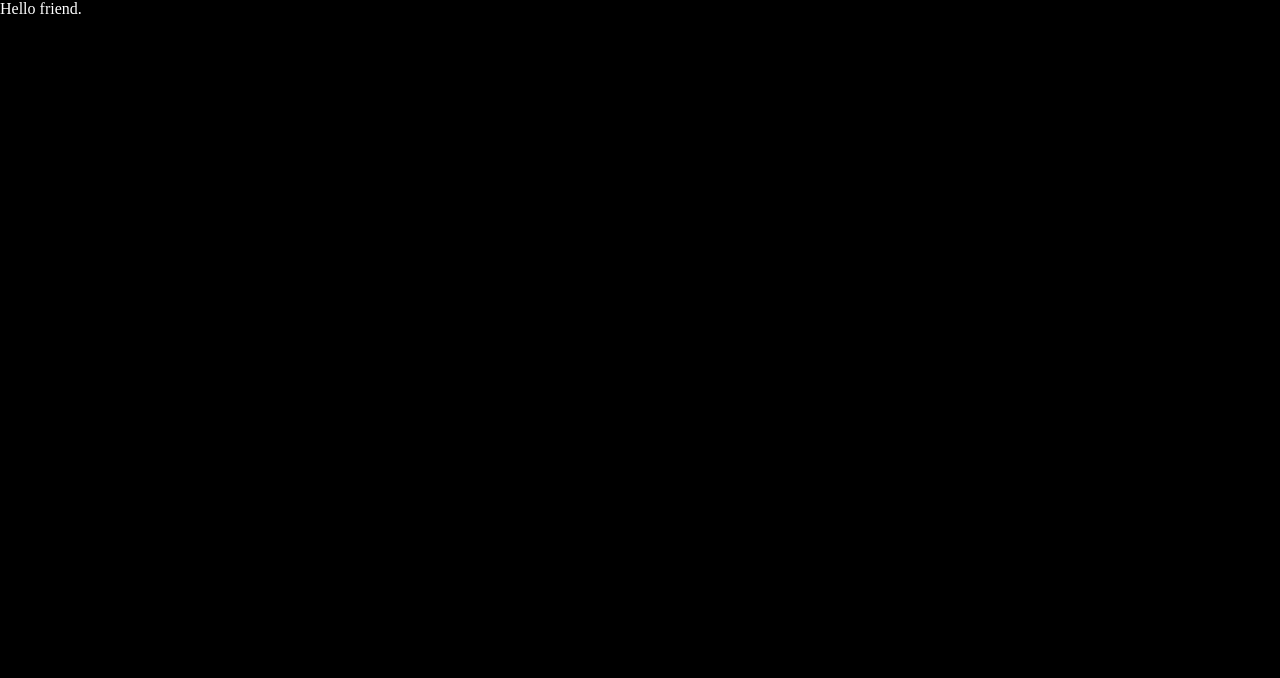
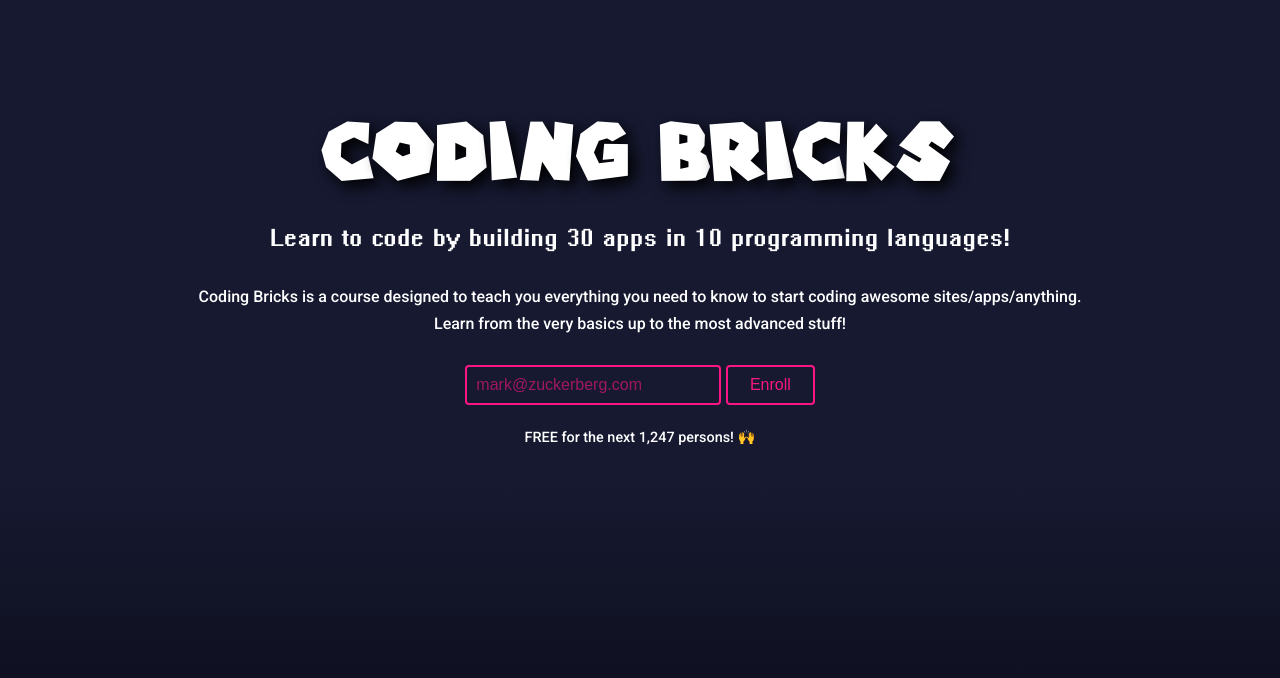
Before and after one commit to bntzio/coding-bricks, a website: page src/index.html in a window 1280 px wide. Drawn offline with nearby package versions, Linux system fonts and the light colour scheme; files that its build step writes are made by us from their sources.

Commit message:
Configure webpack, add animations and finish top section

```diff
--- a/src/index.html
+++ b/src/index.html
@@ -7,8 +7,39 @@
   <title>Coding Bricks - Learn to Code by Building 30 Apps</title>
   <link rel="stylesheet" href="/styles/minireset.css" />
   <link rel="stylesheet" href="/styles/main.css" />
+  <link href="https://fonts.googleapis.com/css?family=Roboto:400,500,700" rel="stylesheet">
 </head>
 <body>
-  <h1>Hello friend.</h1>
+  <div id="main">
+    <div class="top">
+      <h1 class="top__title">
+        <div class="top__title__char">C</div>
+        <div class="top__title__char">O</div>
+        <div class="top__title__char">D</div>
+        <div class="top__title__char">I</div>
+        <div class="top__title__char">N</div>
+        <div class="top__title__char">G</div>
+        <div class="top__title__char">B</div>
+        <div class="top__title__char">R</div>
+        <div class="top__title__char">I</div>
+        <div class="top__title__char">C</div>
+        <div class="top__title__char">K</div>
+        <div class="top__title__char">S</div>
+      </h1>
+      <h2 class="top__subtitle">Learn to code by building 30 apps in 10 programming languages!</h2>
+      <div class="top__notice">
+        <p>Coding Bricks is a course designed to teach you everything you need to know to start coding awesome sites/apps/anything.</p>
+        <p>Learn from the very basics up to the most advanced stuff!</p>
+      </div>
+      <div class="top__form">
+        <form>
+          <input type="email" placeholder="mark@zuckerberg.com" required />
+          <button value="Enroll">Enroll</button>
+        </form>
+        <p class="top__form__notice">FREE for the next 1,247 persons! 🙌</p>
+      </div>
+    </div>
+  </div>
+  <script src="/javascripts/bundle.js"></script>
 </body>
 </html>
--- /dev/null
+++ b/src/javascripts/index.js
@@ -0,0 +1 @@
+require('./modules/animations')
--- a/src/styles/main.scss
+++ b/src/styles/main.scss
@@ -1,2 +1,4 @@
 @import "./scss/_variables.scss";
+@import "./scss/_mq.scss";
 @import "./scss/_base.scss";
+@import "./scss/_top.scss";
--- a/src/styles/scss/_base.scss
+++ b/src/styles/scss/_base.scss
@@ -1,5 +1,28 @@
+@font-face {
+  font-family: 'SuperMario';
+  src: url('../fonts/supermario256.ttf') format('truetype'); /* Safari, Android, iOS */
+  src: url('../fonts/supermario256.woff2') format('woff2'); /* Super Modern Browsers */
+  src: url('../fonts/supermario256.woff') format('woff'); /* Pretty Modern Browsers */
+}
+@font-face {
+  font-family: 'System';
+  src: url('../fonts/vgasys.ttf') format('truetype'); /* Safari, Android, iOS */
+  src: url('../fonts/vgasys.woff2') format('woff2'); /* Super Modern Browsers */
+  src: url('../fonts/vgasys.woff') format('woff'); /* Pretty Modern Browsers */
+}
+
 body {
-  background: $primaryColor;
-  color: $secondaryColor;
   font-size: $fontSize;
+  background-color: $primaryColor;
+  background: linear-gradient(to bottom, $primaryColor 60%, darken($primaryColor, 7%));
+  height: 100vh;
+  color: white;
+  font-family: 'Roboto', sans-serif;
 }
+
+#main {
+  display: grid;
+  text-align: center;
+  grid-template-columns: repeat(12, 1fr);
+  grid-auto-rows: auto;
+}
--- /dev/null
+++ b/src/styles/scss/_mq.scss
@@ -0,0 +1,11 @@
+@mixin tablet {
+  @media (min-width: #{$tablet-width}) {
+    @content;
+  }
+}
+
+@mixin desktop {
+  @media (min-width: #{$desktop-width}) {
+    @content;
+  }
+}
--- /dev/null
+++ b/src/styles/scss/_top.scss
@@ -0,0 +1,161 @@
+.top {
+  display: grid;
+  grid-column: 1 / -1;
+  align-self: center;
+
+  &__title {
+    font-family: 'SuperMario', 'System', 'Roboto', 'sans-serif';
+    font-size: 2.4rem;
+    letter-spacing: 1.4px;
+    text-shadow: 6px 6px 15px black;
+    margin-top: 7rem;
+    padding: 0 1.2rem;
+    display: inline-flex;
+    justify-content: center;
+    flex-wrap: wrap;
+    @include tablet {
+      font-size: 3.4rem;
+    }
+    @include desktop {
+      font-size: 5rem;
+    }
+
+    &__char {
+      cursor: default;
+      &:hover {
+        color: $secondaryColor;
+      }
+      &:nth-child(6) {
+        margin-right: 1.8rem;
+      }
+    }
+  }
+  &__subtitle {
+    font-family: 'System', 'Roboto', 'sans-serif';
+    font-size: 1rem;
+    margin-top: 1.9rem;
+    padding: 0 3rem;
+    @include tablet {
+      font-size: 1.2rem;
+    }
+    @include desktop {
+      font-size: 1.5rem;
+    }
+  }
+
+  &__notice {
+    margin: 2rem 0;
+
+    p {
+      font-weight: 500;
+      padding: 0 3.5rem;
+      font-size: .8rem;
+      line-height: 1.1rem;
+
+      &:first-child {
+        margin-bottom: .5rem;
+      }
+
+      @include tablet {
+        padding: 0 7rem;
+        font-size: .9rem;
+        line-height: 1rem;
+      }
+      @include desktop {
+        font-size: 1rem;
+        line-height: normal;
+      }
+    }
+  }
+
+  &__form {
+    &__notice {
+      margin-top: 1.5rem;
+      font-weight: 500;
+      font-size: .8rem;
+      @include tablet {
+        font-size: .9rem;
+      }
+    }
+
+    form {
+      display: flex;
+      justify-content: center;
+      flex-direction: column;
+      @include tablet {
+        flex-direction: row;
+      }
+
+      input {
+        align-self: center;
+        border: none;
+        width: 60%;
+        height: 40px;
+        font-size: 1rem;
+        padding: 0 .6rem;
+        color: $secondaryColor;
+        background: transparent;
+        border: 2px solid $secondaryColor;
+        outline: none;
+        border-radius: 4px;
+        @include tablet {
+          width: 40%;
+        }
+        @include desktop {
+          width: 20%;
+        }
+
+        &::-webkit-input-placeholder { /* Chrome/Opera/Safari */
+          color: $secondaryColor;
+          opacity: 0.6;
+        }
+        &::-moz-placeholder { /* Firefox 19+ */
+          color: $secondaryColor;
+          opacity: 0.6;
+        }
+        &:-ms-input-placeholder { /* IE 10+ */
+          color: $secondaryColor;
+          opacity: 0.6;
+        }
+        &:-moz-placeholder { /* Firefox 18- */
+          color: $secondaryColor;
+          opacity: 0.6;
+        }
+      }
+      button {
+        background: transparent;
+        border: none;
+        border: 2px solid $secondaryColor;
+        border-radius: 4px;
+        padding: 0 1.4rem;
+        margin-top: 1rem;
+        height: 40px;
+        font-size: .8rem;
+        font-weight: 500;
+        color: $secondaryColor;
+        align-self: center;
+        outline: none;
+        z-index: 1;
+        transition: .6s ease all;
+        cursor: pointer;
+
+        @include tablet {
+          font-size: 1rem;
+          margin-top: 0;
+          margin-left: .3rem;
+        }
+
+        &:hover {
+          transform: rotate(10deg);
+          transition-duration: .3s;
+          color: white;
+          background: $secondaryColor;
+          transition: .6s ease all;
+          button {
+            content: 'a';
+          }
+        }
+      }
+    }
+  }
+}
--- a/src/styles/scss/_variables.scss
+++ b/src/styles/scss/_variables.scss
@@ -1,3 +1,5 @@
-$primaryColor: black;
-$secondaryColor: white;
+$primaryColor: #161930;
+$secondaryColor: #FC1683;
 $fontSize: 16px;
+$tablet-width: 768px;
+$desktop-width: 1024px;
--- /dev/null
+++ b/webpack.config.js
@@ -0,0 +1,21 @@
+module.exports = {
+  entry: [
+    './src/javascripts/index.js'
+  ],
+  output: {
+    path: __dirname,
+    filename: './dist/javascripts/bundle.js'
+  },
+  module: {
+    loaders: [
+      {
+        loader: 'babel-loader',
+        query: {
+          presets: ['es2015']
+        },
+        test: /\.js?$/,
+        exclude: /(node_modules)/
+      }
+    ]
+  }
+}
```
Also changed, not shown: gulpfile.js (+8 -1 lines), package.json (+13 -2 lines), src/javascripts/modules/animations.js (added, +22 -0 lines), src/fonts/SuperMario256.ttf (added), src/fonts/supermario256.woff (added), src/fonts/supermario256.woff2 (added), src/fonts/vgasys.ttf (added), src/fonts/vgasys.woff (added), src/fonts/vgasys.woff2 (added), 1 other file.
